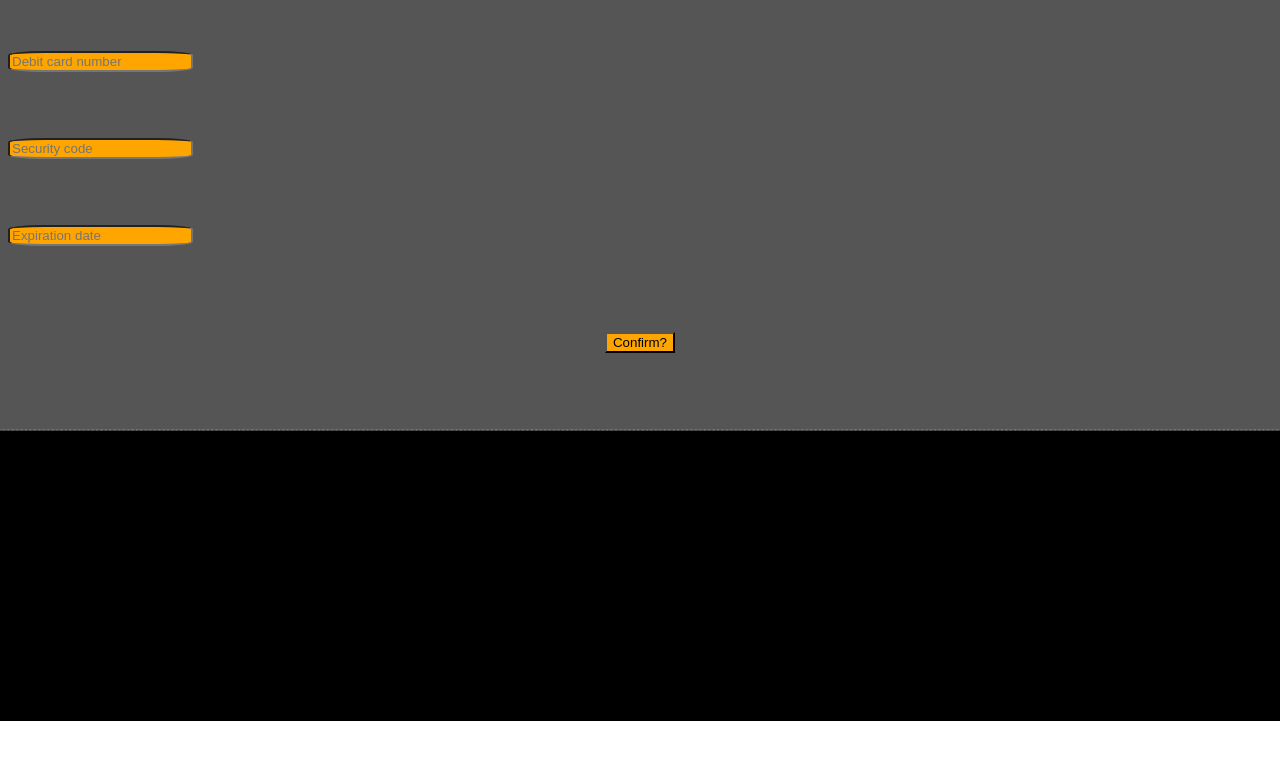
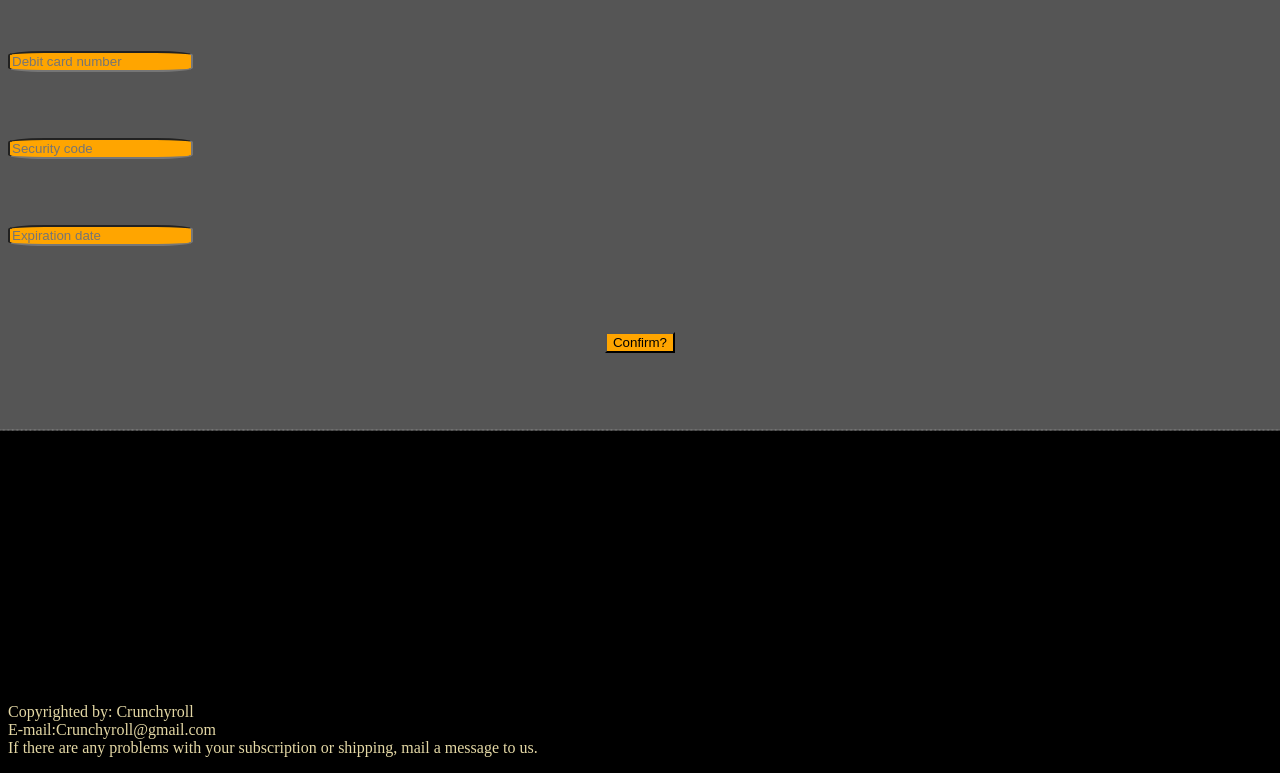
Before and after one commit to lehomecat/cursova, a plain HTML site: page chicken jockey/index2.html in a window 1280 px wide. Shown: the part 79-852 px from the top of the page. Before the commit the page ends 800 px from the top, so only its background shows below. Drawn offline with Linux system fonts and the light colour scheme.

Commit message:
Add files via upload

```diff
--- a/chicken jockey/index2.html
+++ b/chicken jockey/index2.html
@@ -15,5 +15,11 @@
   <br>
   <br>
   <p align="center"><button><a href="index3.html">Confirm?</a></button></p>
+  <p align="" class="bottomthing">Copyrighted by: Crunchyroll
+    <br>
+    E-mail:Crunchyroll@gmail.com
+    <br>
+    If there are any problems with your subscription or shipping, mail a message to us.
+</p>
 </body>
 </html>
--- a/chicken jockey/style2.css
+++ b/chicken jockey/style2.css
@@ -14,3 +14,9 @@ background-size: cover;
         text-decoration: none;
         color: black;
     }
+    .bottomthing{
+        margin-top: 350px;
+    }
+    p{
+        color: #e4d8a5;
+    }
```
Also changed, not shown: chicken jockey/index3.html (+10 -0 lines).
